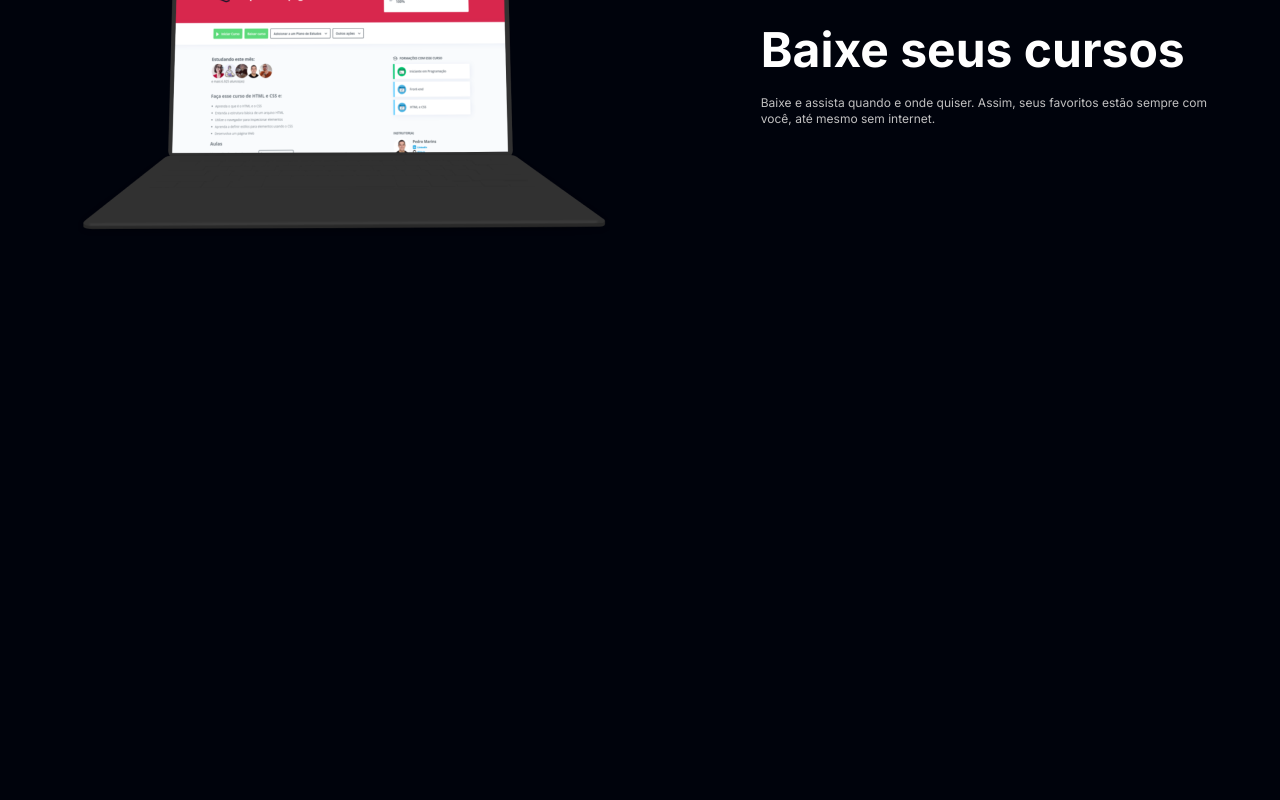
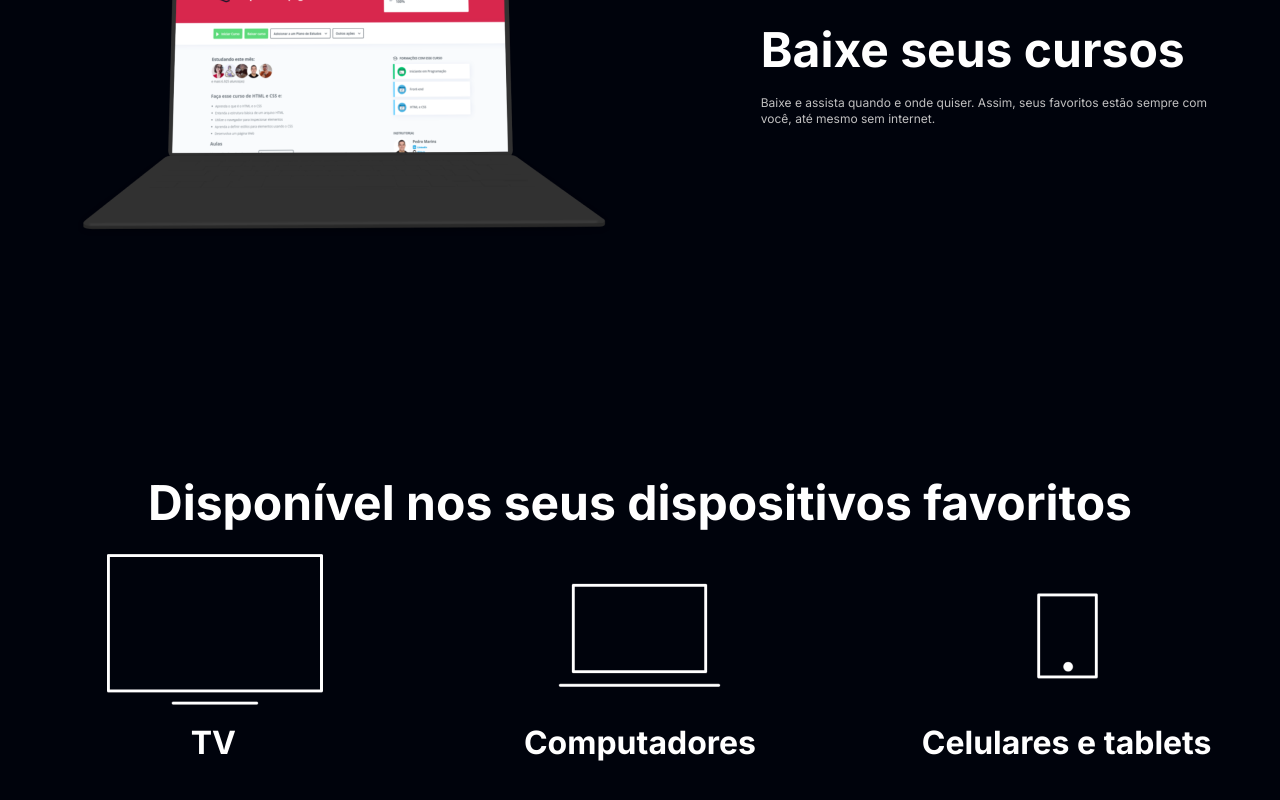
Before and after one commit to JeisonSilva/aluracursos, a plain HTML site: page src/index.html in a window 1280 px wide. Shown: the part 2726-3526 px from the top of the page. Before the commit the page ends 3200 px from the top, so only its background shows below. Drawn offline with Linux system fonts and the light colour scheme.

Commit message:
Sessao plataforma concluido

```diff
--- a/src/asserts/css/fonts.css
+++ b/src/asserts/css/fonts.css
@@ -10,6 +10,14 @@
     font-family:  "Inter";
     font-weight: 700;
     font-size: 48px;
+    line-height: 120%;
+    color: var(--primary-color);
+}
+
+.subTitulo{
+    font-family:  "Inter";
+    font-weight: 700;
+    font-size: 32px;
     line-height: 120%;
     color: var(--primary-color);
 }
--- a/src/asserts/css/style.css
+++ b/src/asserts/css/style.css
@@ -73,3 +73,24 @@ body {
 .sessao2__img{
     flex-basis: 10%;
 }
+
+.sessao2__dispositivos{
+    display: flex;
+    flex-direction: column;
+    align-items: center;
+    width: 100vw;
+    height: 100vh;
+}
+
+.sessao2__dispositivos-column{
+    display: flex;
+    justify-content: space-around;
+
+    width: 100vw;
+}
+
+.sessao2__dispositivos-center{
+    display: flex;
+    flex-direction: column;
+    align-items: center;
+}
--- a/src/index.html
+++ b/src/index.html
@@ -17,7 +17,7 @@
     <section class="sessao">
         <div class="sessao__container">
             <p class="titulo__apresentacao">Com o Combo+, você pode aproveitar a Alura+ e o Alura Língua por um preço único.</p>
-            <img src="./asserts/img/Combo.png" alt="">
+            <img src="./asserts/img/Combo.png" alt="Logo informando o curso Alura Linguas e Alura cursos">
             <a href="#" class="texto texto__decoracao--false sessao__botao-default">Assine por 12x de R$ 120,00*</a>
             <a href="#" class="texto texto__decoracao--false sessao__botao-default sessao__botao-transparente">Assinar somente o Alura+</a>
             <p class="observacao">*O preço pode variar caso a assinatura seja feita em outros planos.</p>
@@ -25,7 +25,7 @@
     </section>
 
     <section class="sessao2">
-        <img class="sessao2__img" src="./asserts/img/Plataformas.png" alt="">
+        <img class="sessao2__img" src="./asserts/img/Plataformas.png" alt="Imagem do computador e celular demonstrando a plataforma da Alura em funcionamento">
         <div class="sessao2__container">
             <p class="titulo">Assista do seu jeito</p>
             <p class="observacao">Aproveite a tela grande da TV ou assista no tablet, laptop, celular e outros aparelhos. Nossa seleção de cursos não para de crescer.</p>
@@ -33,7 +33,7 @@
     </section>
 
     <section class="sessao2">
-        <img class="sessao2__img" src="./asserts/img/Telas.png" alt="">
+        <img class="sessao2__img" src="./asserts/img/Telas.png" alt="Exibicao da imagem onde conta a pagina do curso">
         <div class="sessao2__container sessao2__container-order1">
             <p class="observacao">Só o Combo+ oferece Alura+ e Alura Língua juntos para você ter acesso a cursos de diversas áreas da tecnologia e aprender inglês ou espanhol, onde e como quiser.</p>
             <a class="texto texto__decoracao--false sessao__botao-default sessao__botao-mini" href="#">Assine o Combo+</a>
@@ -41,11 +41,29 @@
     </section>
 
     <section class="sessao2">
-        <img class="sessao2__img" src="./asserts/img/Notebook.png" alt="">
+        <img class="sessao2__img" src="./asserts/img/Notebook.png" alt="Desenho de um computador com o site exibindo a plataforma dos cursos">
         <div class="sessao2__container">
             <p class="titulo">Baixe seus cursos</p>
             <p class="observacao">Baixe e assista quando e onde quiser. Assim, seus favoritos estão sempre com você, até mesmo sem internet.</p>
         </div>
     </section>
+
+    <section class="sessao2__dispositivos">
+        <p class="titulo">Disponível nos seus dispositivos favoritos</p>
+        <div class="sessao2__dispositivos-column">
+        <div class="sessao2__dispositivos-center">
+            <img src="./asserts/img/tv.png" alt="Desenho de uma TV">
+            <p class="subTitulo">TV</p>
+        </div>
+        <div class="sessao2__dispositivos-center">
+            <img src="./asserts/img/computador.png" alt="Desenho de um computador">
+            <p class="subTitulo">Computadores</p>
+        </div>
+        <div class="sessao2__dispositivos-center">
+            <img src="./asserts/img/celular.png" alt="Desenho dem um celular">
+            <p class="subTitulo">Celulares e tablets</p>
+        </div>
+        </div>
+    </section>
 </body>
 </html>
```
